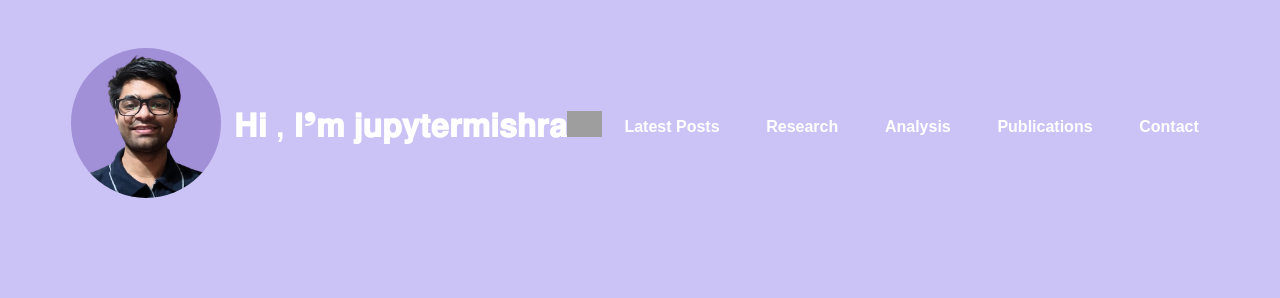
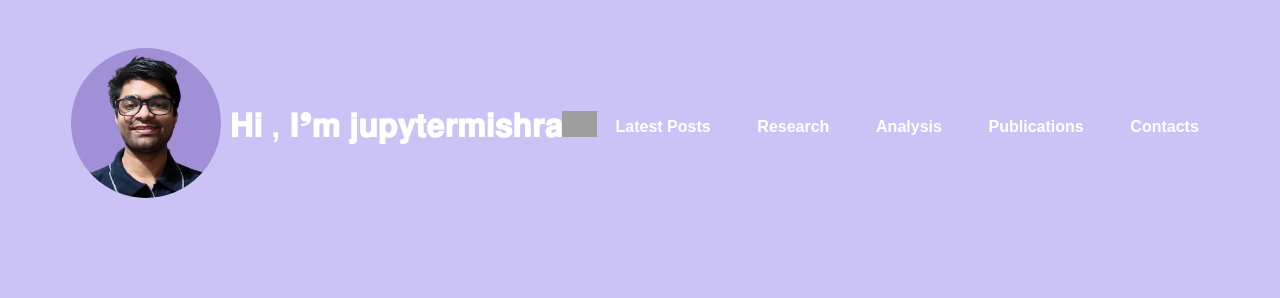
Before and after one commit to jupytermishra/jupytermishra.github.io, a Jekyll site: the page built from _posts/2024-06-28-my-first-post.md, in a window 1280 px wide. Shown: the top 298 px of the page. Built offline with Jekyll 4.4.1, drawn with Linux system fonts in a browser that asks for light colours; grey boxes are pictures that could not be loaded.

Commit message:
Update header.html

```diff
--- a/_includes/header.html
+++ b/_includes/header.html
@@ -13,7 +13,7 @@
           <li><a href="#Research">Research</a></li>
           <li><a href="#Analysis">Analysis</a></li>
           <li><a href="#Publications">Publications</a></li>
-          <li><a href="#Contact">Contact</a></li>
+          <li><a href="#Contact">Contacts</a></li>
 
 
       </ul>
```
